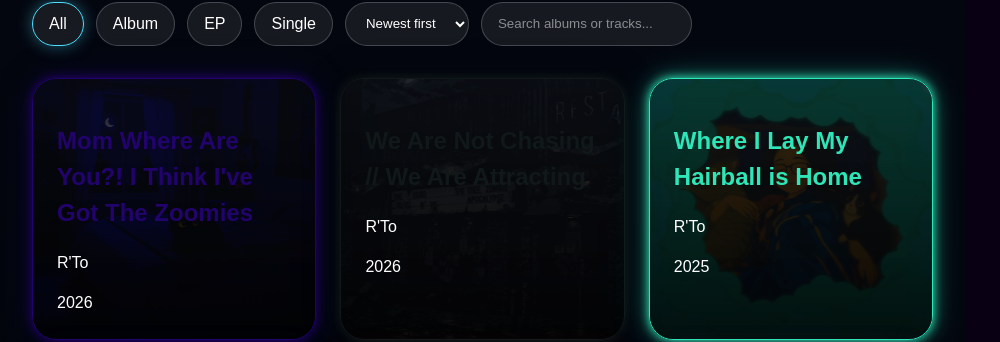
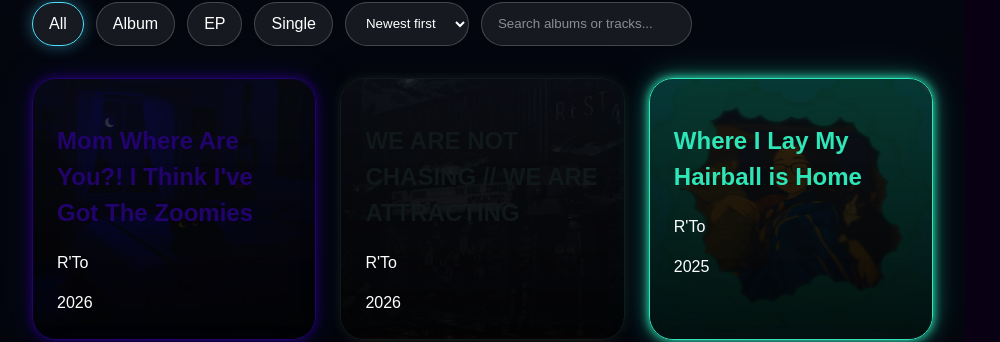
Before and after one commit to rtocastro/aretoe, a React (Vite) app: page / in a window 1280 px wide. Shown: the part 1199-1541 px from the top of the page, without its empty margins (0-1000 px from the left). Built offline with nearby package versions, Linux system fonts and the light colour scheme.

Commit message:
added stories to chasing/attracting ep

```diff
--- a/src/data/albums.js
+++ b/src/data/albums.js
@@ -733,7 +733,7 @@ export const albums = [
   },
 
   {
-    title: "We Are Not Chasing // We Are Attracting",
+    title: "WE ARE NOT CHASING // WE ARE ATTRACTING",
     slug: "we-are-not-chasing-we-are-attracting",
     coverImage: chasingAttractingCover,
     artist: "R'To",
@@ -750,7 +750,7 @@ export const albums = [
       background: "#89918B",
     },
 
-    story: "A two-sided ep, two moods, two songs.  ",
+    story: "A two-sided ep, two moods, two songs. This is dedicated to the Late, Great Jason Arnot",
 
     tracks: [
       {
@@ -758,14 +758,14 @@ export const albums = [
         startTime: 0,
         duration: 123, // 2:03
         visual: "dream-blur",
-        story: "",
+        story: "This song came out of nowhere, it was before I heard the news of my buddy passing. He was a dude from Indianapolis. He was a fellow creative like myself. We were supposed to hang out together mid 2024 I think. He was a solid dude and he never seem like he was chasing anything. Hence the name of this song. Which is also a play on words (We, Arnot Jason). So kinda like saying, we as in us who remember him. So like we are him. If that makes sense lol. Anyway though, I had a drive to do something different with this project. I decided on leaning more of a dark indie type vibe for some random reason. Sorta.",
       },
       {
         title: "We Are Attracting",
         startTime: 123,
         duration: 188, // 3:08
         visual: "soft-glow",
-        story: "",
+        story: "So this is like the 2nd part, also dedicated to my buddy. Never chasing, always attracting. I went with that sorta phrasing for the two song ep name. I felt like that best fit him. Attracting was def something Jason did. I remember the first time meeting him in a setting where it was nothing like the people I kicked it with. I'm talking like there was moment the whole mf house broke out into SHOUT by The Isley Brothers and started to dance. It was the weirdest shit to me, lol. Like I'm from the hood, how tf did I end up here?!?! So later through that party, the song by Jay Z came out called Renegade with Eminem. I WAS THE ONLY DUDE THERE VIBING TO JAY Z. Right as he was coming up to the dial to change the song, he saw me and took his hand off. That's when I knew that's someone that was a good person. I was the only person out of place there and he made me feel like I wasn't. Thank you buddy, from one artist to another, I hope you're doing some dope shit you can't even begin to explain wherever you are. Rest easy friend. ",
       },
     ],
   },
```
